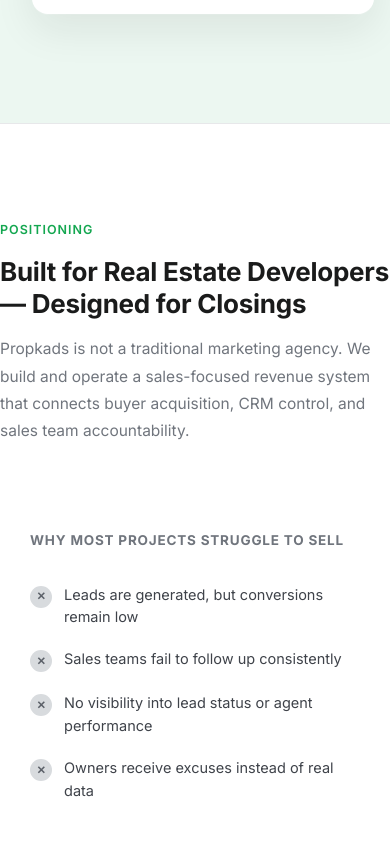
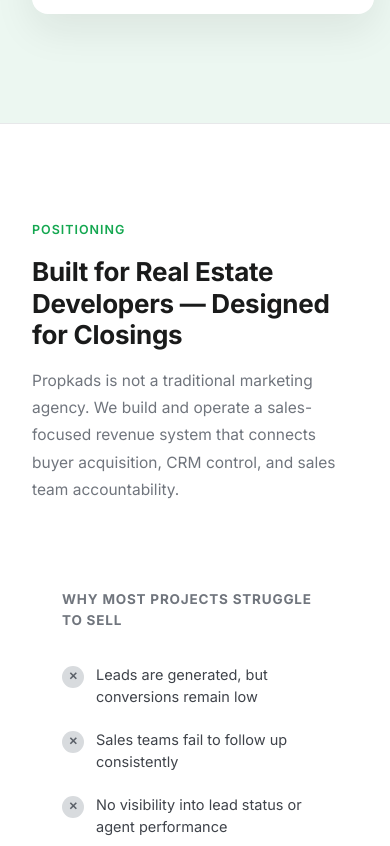
Before and after one commit to khurram7jc/propkads-website, a Next.js app: page / in a window 390 px wide. Shown: the part 1338-2184 px from the top of the page. Built offline with nearby package versions, Linux system fonts and the light colour scheme; no server answers; the database is empty.

Commit message:
Fix mobile edge-to-edge bug: .section padding shorthand was zeroing out .container's side padding

```diff
--- a/app/globals.css
+++ b/app/globals.css
@@ -150,7 +150,7 @@ input, select, textarea{font-family:inherit;}
 .btn-outline:hover{background:var(--black); color:#fff; transform:translateY(-2px);}
 
 /* ---------- SECTION SHARED ---------- */
-.section{padding:96px 0; border-top:1px solid var(--line);}
+.section{padding-top:96px; padding-bottom:96px; border-top:1px solid var(--line);}
 .section-tag{
   font-size:12.5px; letter-spacing:.08em; text-transform:uppercase; color:var(--green);
   font-weight:600; margin-bottom:16px;
```
